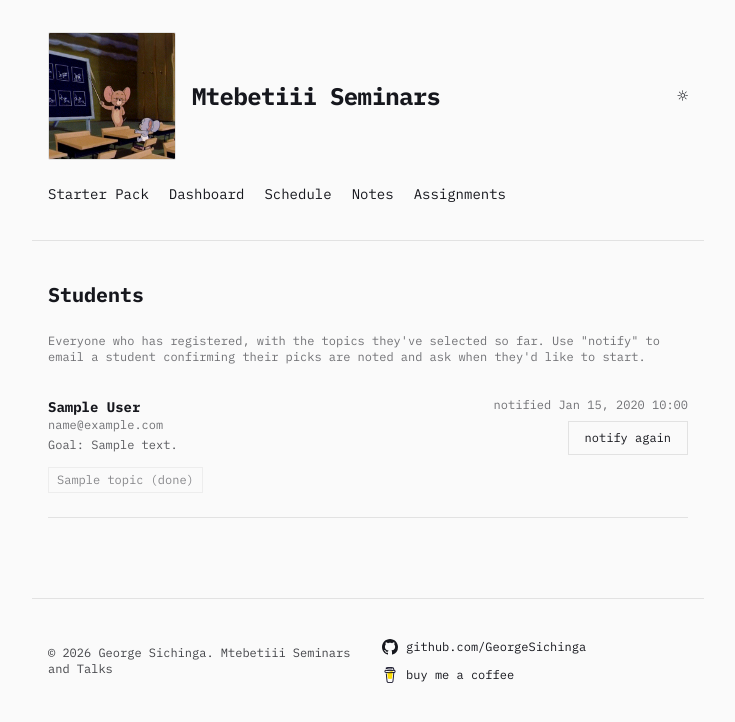
After one commit to GeorgeSichinga/mtebetiii-seminars-planner, a Django app: template templates/core/students_overview.html in a window 1280 px wide. The commit adds this page. Shown: the top 722 px of the page, without its empty margins (272-1007 px from the left). Run offline with Django 4.2, Linux system fonts and the light colour scheme; the template is opened without the code that fills it: values that come from a table or form of the project are taken from there, others are empty; tables that the repository leaves empty hold one stand-in row (values such as "Sample post"); parts of the project's set-up code (start-up, migrations or seed data) failed here and were passed over; some libraries are stand-ins or nearby versions.

Commit message:
Add students overview page with topic notification

```diff
--- a/core/models.py
+++ b/core/models.py
@@ -35,6 +35,10 @@ class Student(models.Model):
     password_hash = models.CharField(max_length=255, blank=True)
     is_teacher = models.BooleanField(default=False)
     created_at = models.DateTimeField(auto_now_add=True)
+    selections_acknowledged_at = models.DateTimeField(
+        null=True, blank=True,
+        help_text="When the teacher last notified this student that their topic picks were noted."
+    )
 
     class Meta:
         ordering = ["name"]
--- a/core/urls.py
+++ b/core/urls.py
@@ -4,6 +4,7 @@ from . import views
 urlpatterns = [
     path("", views.starter_pack, name="starter_pack"),
     path("portal/", views.portal, name="portal"),
+    path("students/", views.students_overview, name="students_overview"),
     path("dashboard/", views.dashboard, name="dashboard"),
     path("dashboard/<int:student_id>/", views.dashboard, name="dashboard"),
     path("dashboard/login/request/", views.request_magic_link, name="request_magic_link"),
--- a/templates/core/dashboard.html
+++ b/templates/core/dashboard.html
@@ -28,7 +28,10 @@
   </details>
 </div>
 {% else %}
-<div class="mb-8 flex justify-end">
+<div class="mb-8 flex justify-end gap-4">
+  {% if student.is_teacher %}
+    <a href="{% url 'students_overview' %}" class="text-xs underline opacity-70 hover:accent">view students</a>
+  {% endif %}
   <a href="{% url 'dashboard_logout' %}" class="text-xs underline opacity-70 hover:accent">log out</a>
 </div>
 {% endif %}
--- /dev/null
+++ b/templates/core/students_overview.html
@@ -0,0 +1,51 @@
+{% extends "base.html" %}
+{% block title %}Students{% endblock %}
+{% block content %}
+
+<h1 class="text-xl font-bold mb-6">Students</h1>
+<p class="text-xs opacity-60 mb-8">Everyone who has registered, with the topics they've selected so far. Use "notify" to email a student confirming their picks are noted and ask when they'd like to start.</p>
+
+<div class="space-y-8">
+  {% for student in students %}
+  <div class="border-b rule pb-6">
+    <div class="flex flex-wrap items-start justify-between gap-3 mb-3">
+      <div>
+        <h2 class="font-bold">{{ student.name }}</h2>
+        <p class="text-xs opacity-60">{{ student.email }}</p>
+        {% if student.goal_notes %}
+          <p class="text-xs opacity-70 mt-1">Goal: {{ student.goal_notes }}</p>
+        {% endif %}
+      </div>
+      <div class="text-right">
+        {% if student.selections_acknowledged_at %}
+          <p class="text-xs opacity-60 mb-2">notified {{ student.selections_acknowledged_at|date:"M j, Y H:i" }}</p>
+        {% else %}
+          <p class="text-xs opacity-60 mb-2">not yet notified</p>
+        {% endif %}
+        <form method="post">
+          {% csrf_token %}
+          <input type="hidden" name="notify_student" value="{{ student.id }}">
+          <button type="submit"
+            class="border rule px-4 py-2 text-xs hover:border-[var(--accent)] transition whitespace-nowrap">
+            {% if student.selections_acknowledged_at %}notify again{% else %}notify{% endif %}
+          </button>
+        </form>
+      </div>
+    </div>
+
+    <ul class="flex flex-wrap gap-2 text-xs">
+      {% for sel in student.topic_selections.all %}
+        <li class="border rule px-2 py-1 {% if sel.completed %}opacity-50{% endif %}">
+          {{ sel.topic.title }}{% if sel.completed %} (done){% endif %}
+        </li>
+      {% empty %}
+        <li class="opacity-50">no topics selected yet</li>
+      {% endfor %}
+    </ul>
+  </div>
+  {% empty %}
+    <p class="opacity-60">No students registered yet.</p>
+  {% endfor %}
+</div>
+
+{% endblock %}
```
